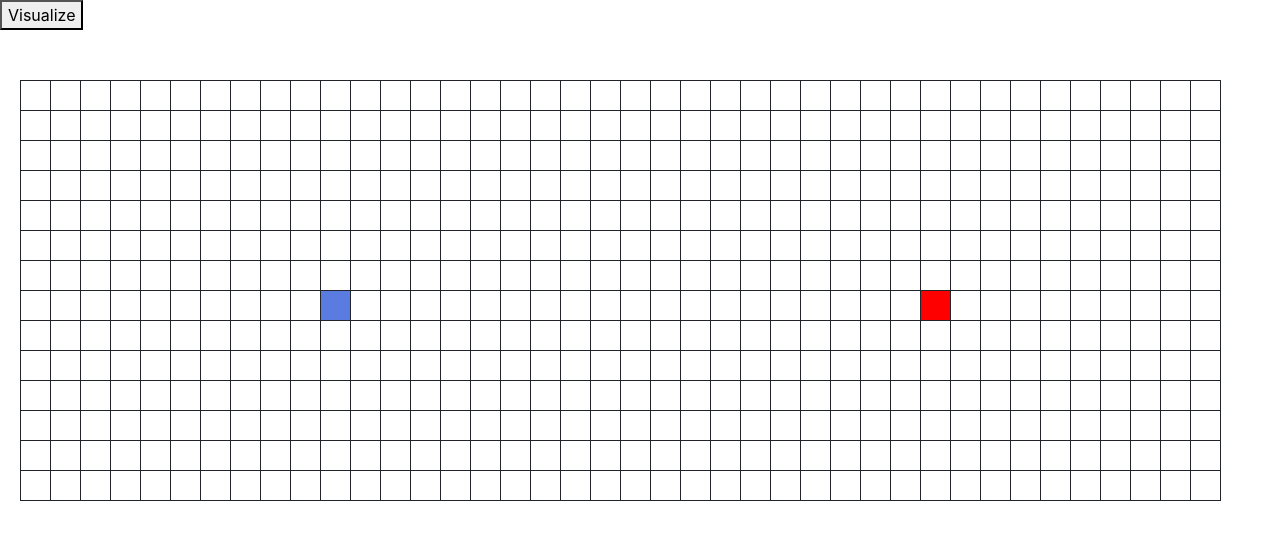
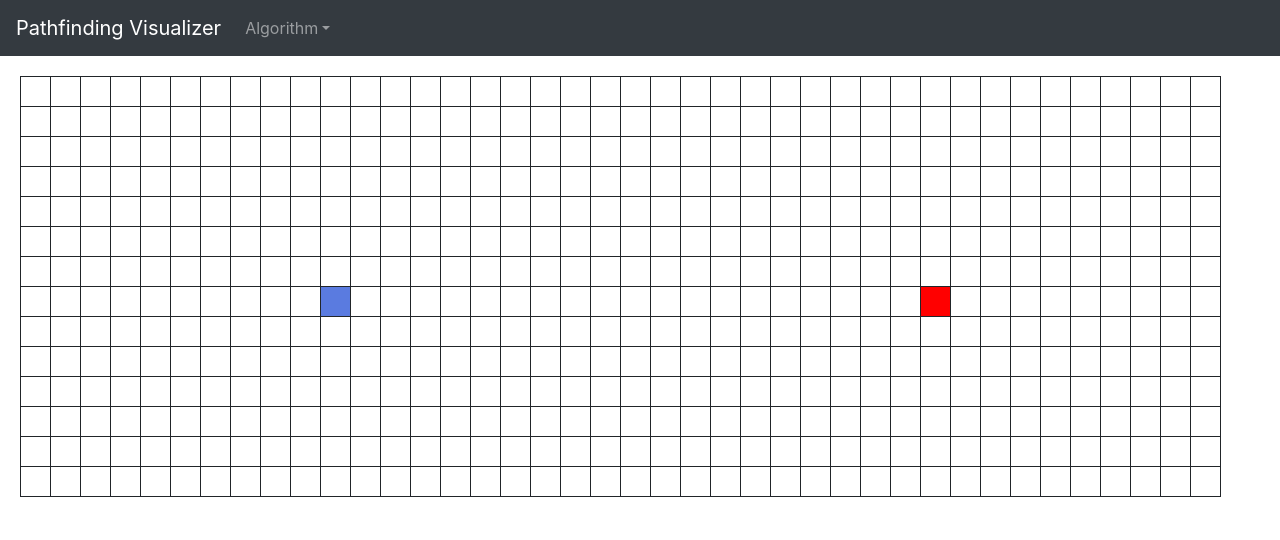
Before and after one commit to WilliamRyank/pathfinding, a React (Create React App) app: page / in a window 1280 px wide. Shown: the top 540 px of the page. Built offline with nearby package versions, Linux system fonts and the light colour scheme.

Commit message:
add header

```diff
--- /dev/null
+++ b/src/Algorithm/AlgoType.js
@@ -0,0 +1,2 @@
+export const BFS = 'BFS';
+export const DFS = 'DFS';
--- a/src/Algorithm/BFS.js
+++ b/src/Algorithm/BFS.js
@@ -34,6 +34,7 @@ const bfs = (ROW_SIZE, COL_SIZE) => {
       temp.forEach((node, i) => {
         const id = node.getRow() * COL_SIZE + node.getCol();
         setTimeout(() => {
+          $('#' + id).removeClass();
           $('#' + id).addClass(PATH_SQUARE);
         }, Math.floor(counter / 10) * 50 + i * 20);
       });
--- a/src/App.js
+++ b/src/App.js
@@ -1,13 +1,31 @@
-import React from 'react';
+import React, { Component }from 'react';
 import './App.css';
 import Grid from './components/Grid/Grid';
+import Header from './components/Header/Header';
 
-function App() {
-  return (
-    <div>
-      <Grid></Grid>
-    </div>
-  );
+class App extends Component {
+  constructor(props) {
+    super(props);
+
+    this.state = {
+      algo: ''
+    }
+  }
+
+  onSelectAlgo = (algo) => {
+    this.setState({
+      algo: algo
+    });
+  }
+
+  render() {
+    return (
+      <div>
+        <Header algo={this.state.algo} onSelectAlgo={this.onSelectAlgo}></Header>
+        <Grid algo={this.state.algo}></Grid>
+      </div>
+    );
+  }
 }
 
 export default App;
--- a/src/components/Grid/Grid.js
+++ b/src/components/Grid/Grid.js
@@ -1,4 +1,5 @@
 import React, { Component } from 'react';
+import { Button } from 'react-bootstrap';
 import $ from 'jquery';
 
 import Square from './Square/Square';
@@ -6,6 +7,7 @@ import { initializeGrid } from './Helper';
 import { UNVISITED_SQUARE, VISITED_SQUARE, START_SQUARE, PATH_SQUARE } from './Square/SquareType';
 import dfs from '../../Algorithm/DFS';
 import bfs from '../../Algorithm/BFS';
+import { BFS, DFS } from '../../Algorithm/AlgoType';
 
 
 const START_ROW = 7;
@@ -26,7 +28,7 @@ class Grid extends Component {
 			isSpecialClicked: false,
 			specialType: '', //Moving starting/target square
 			specialRow: 0,
-			specialCol: 0,
+      specialCol: 0,
       prevVisited: [],
       prevPath: []
 		}
@@ -79,9 +81,22 @@ class Grid extends Component {
 		this.resetGrid();
 		this.setState({
 			isAllowEdit: false,
-		});
+    });
 
-		const [delayAnimation, visited, path] =  bfs(ROW_SIZE, COL_SIZE);
+    let [delayAnimation, visited, path] = [null, null, null];
+
+    switch(this.props.algo) {
+      case BFS:
+        [delayAnimation, visited, path] =  bfs(ROW_SIZE, COL_SIZE);
+        break;
+
+      case DFS:
+        [delayAnimation, visited, path] =  dfs(ROW_SIZE, COL_SIZE);
+        break;
+
+      default:
+    }
+
 
 		setTimeout(() => {
 			this.setState({
@@ -105,9 +120,20 @@ class Grid extends Component {
 	}
 
 	render() {
+    const style = {
+      textAlign: 'center',
+      marginTop: '20px',
+      width: '100%'
+    }
 		return (
 			<div>
-				<button onClick={this.visualize} disabled={!this.state.isAllowEdit}>Visualize</button>
+        <div style={style}>
+          <Button
+            hidden={!this.props.algo}
+            variant="success"
+            onClick={this.visualize}>Visualize {this.props.algo}!
+          </Button>
+        </div>
 				<table
 					onMouseDown={this.state.isAllowEdit ? this.onMouseDown: null}
 					onMouseUp={this.state.isAllowEdit ? this.onMouseUp: null}>
--- /dev/null
+++ b/src/components/Header/Header.js
@@ -0,0 +1,23 @@
+import React, { Component } from 'react';
+
+import { Navbar, NavDropdown, Nav } from 'react-bootstrap';
+import { BFS, DFS } from '../../Algorithm/AlgoType';
+
+class Header extends Component {
+
+  render() {
+    return (
+      <Navbar expand="lg" bg="dark" variant="dark">
+        <Navbar.Brand href=".">Pathfinding Visualizer</Navbar.Brand>
+          <Nav className="mr-auto">
+            <NavDropdown title={'Algorithm'} id="collasible-nav-dropdown">
+              <NavDropdown.Item onSelect={() => this.props.onSelectAlgo(DFS)}>DFS</NavDropdown.Item>
+              <NavDropdown.Item onSelect={() => this.props.onSelectAlgo(BFS)}>BFS</NavDropdown.Item>
+            </NavDropdown>
+          </Nav>
+      </Navbar>
+    );
+  }
+}
+
+export default Header;
--- a/src/index.css
+++ b/src/index.css
@@ -13,7 +13,7 @@ code {
 }
 
 table {
-  margin: 50px 20px;
+  margin: 20px;
 }
 
 td {
```
